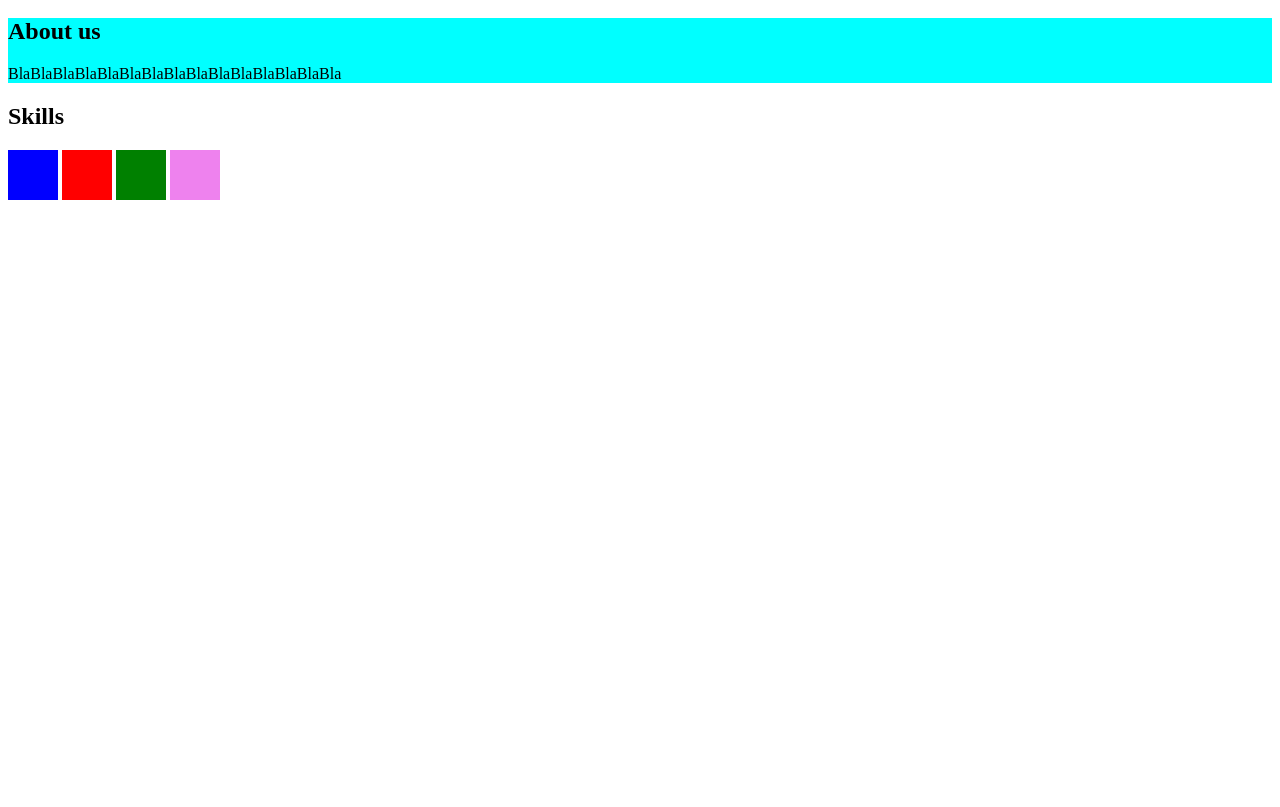
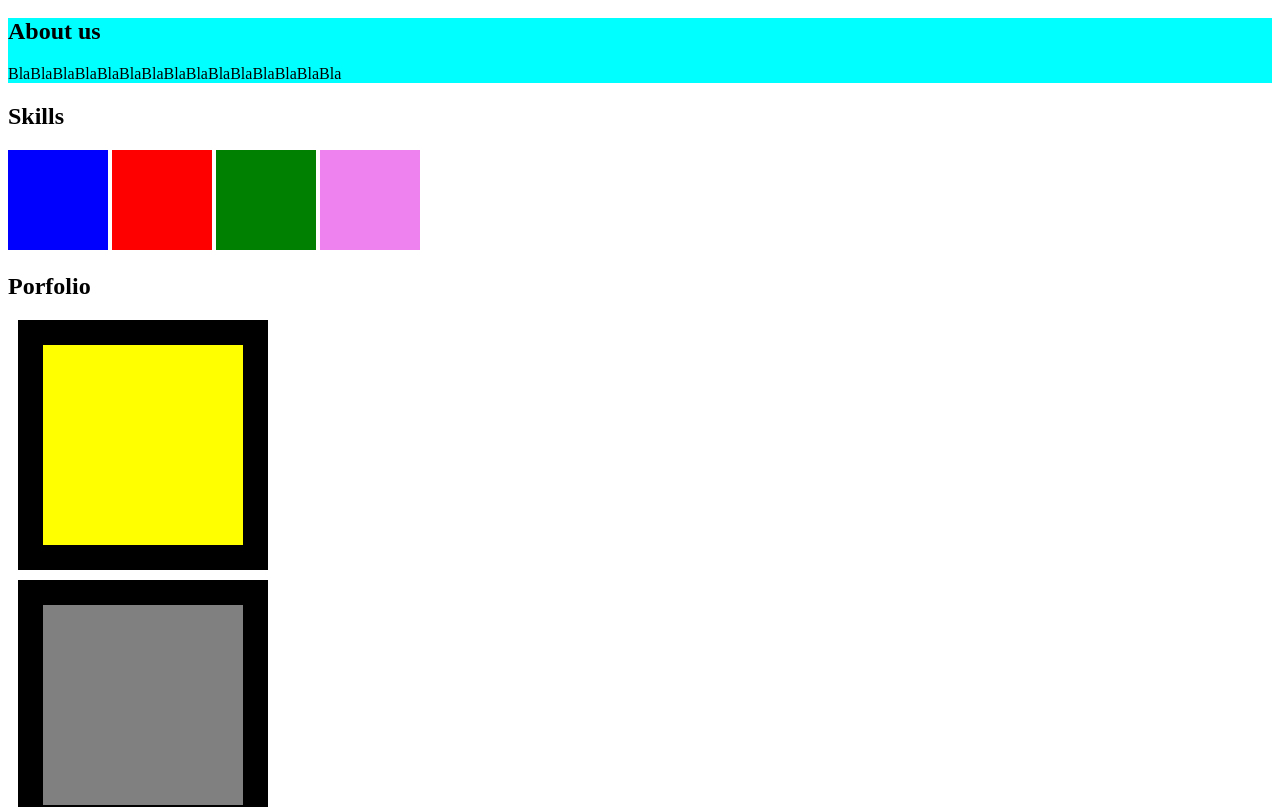
Before and after one commit to cpthardy/zadanie-15, a plain HTML site: page index.html in a window 1280 px wide. Shown: the part 154-961 px from the top of the page. Before the commit the page ends 800 px from the top, so only its background shows below. Drawn offline with Linux system fonts and the light colour scheme.

Commit message:
sekcja portfolio

```diff
--- a/index.html
+++ b/index.html
@@ -21,10 +21,16 @@
     </section>
     <section id="skills">
         <h2>Skills</h2>
-        <div class="square" id="square1S"></div>
-        <div class="square" id="square2S"></div>
-        <div class="square" id="square3S"></div>
-        <div class="square" id="square4S"></div>
+        <div class="skills-square" id="square1S"></div>
+        <div class="skills-square" id="square2S"></div>
+        <div class="skills-square" id="square3S"></div>
+        <div class="skills-square" id="square4S"></div>
+    </section>
+    <section id="portfolio">
+        <h2>Porfolio</h2>
+        <div class="portfolio-square" id="square1P"></div>
+        <div class="portfolio-square" id="square2P"></div>
+        <div class="portfolio-square" id="square3P"></div>
     </section>
 </body>
 </html>
--- a/style.css
+++ b/style.css
@@ -13,10 +13,10 @@
 #about{
     background-color: aqua;
 }
-.square{
-    display: inline-block;
-    width: 50px;
-    height: 50px;
+.skills-square{
+    display:inline-block;
+    width: 100px;
+    height: 100px;
 }
 #square1S{
     background-color: blue;
@@ -30,3 +30,20 @@
 #square4S{
     background-color: violet;
 }
+.portfolio-square{
+    display: block;
+    width: 200px;
+    height: 200px;
+    border: 20px;
+    border: 25px solid black;
+    margin: 10px;
+}
+#square1P{
+    background-color: yellow;
+}
+#square2P{
+    background-color: grey;
+}
+#square3P{
+    background-color: orange;
+}
```
